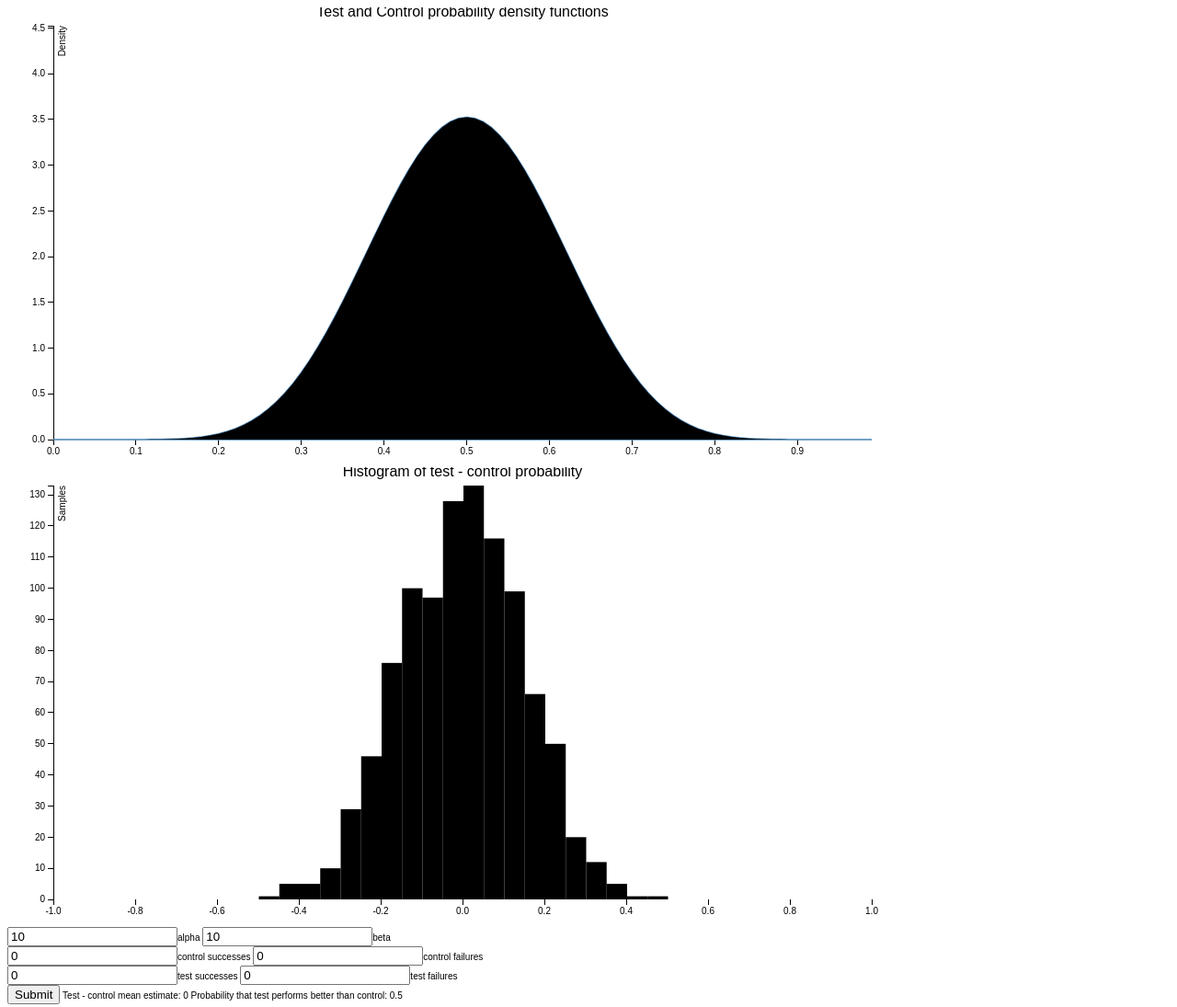
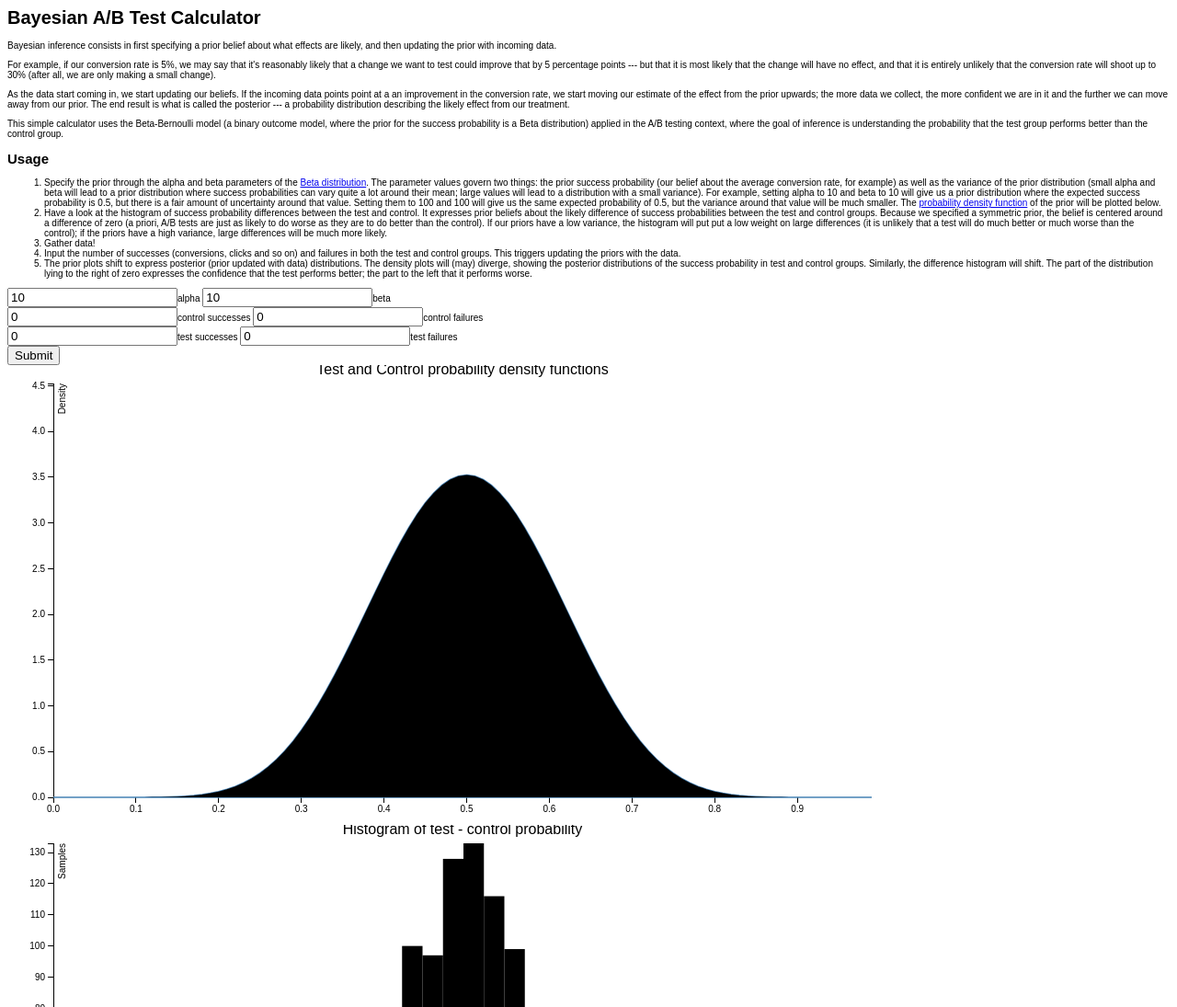
Before and after one commit to maciejkula/BayesianTestJS, a website: page calculator.html in a window 1280 px wide. Shown: the top 1095 px of the page at 92% size. Drawn offline with Linux system fonts and the light colour scheme.

Commit message:
Add some explanatory text.

```diff
--- a/calculator.html
+++ b/calculator.html
@@ -31,8 +31,29 @@ body {
 
 <BODY>
 
-<div id="pdfplot"></div>
-<div id="histogram"></div>
+
+
+<h1>Bayesian A/B Test Calculator</h1>
+
+<p>Bayesian inference consists in first specifying a prior belief about what effects are likely, and then updating the prior with incoming data.</p>
+
+<p>For example, if our conversion rate is 5%, we may say that it's reasonably likely that a change we want to test could improve that by 5 percentage points --- but that it is most likely that the change will have no effect, and that it is entirely unlikely that the conversion rate will shoot up to 30% (after all, we are only making a small change).</p>
+
+<p>As the data start coming in, we start updating our beliefs. If the incoming data points point at a an improvement in the conversion rate, we start moving our estimate of the effect from the prior upwards; the more data we collect, the more confident we are in it and the further we can move away from our prior. The end result is what is called the posterior --- a probability distribution describing the likely effect from our treatment.</p>
+
+<p>This simple calculator uses the Beta-Bernoulli model (a binary outcome model, where the prior for the success probability is a Beta distribution) applied in the A/B testing context, where the goal of inference is understanding the probability that the test group performs better than the control group.</p>
+
+<h2>Usage</h2>
+<ol>
+<li>Specify the prior through the alpha and beta parameters of the <a href="http://en.wikipedia.org/wiki/Beta_distribution">Beta distribution</a>. The parameter values govern two things: the prior success probability (our belief about the average conversion rate, for example) as well as the variance of the prior distribution (small alpha and beta will lead to a prior distribution where success probabilities can vary quite a lot around their mean; large values will lead to a distribution with a small variance). For example, setting alpha to 10 and beta to 10 will give us a prior distribution where the expected success probability is 0.5, but there is a fair amount of uncertainty around that value. Setting them to 100 and 100 will give us the same expected probability of 0.5, but the variance around that value will be much smaller. The <a href="http://en.wikipedia.org/wiki/Probability_density_function">probability density function</a> of the prior will be plotted below.
+<li>Have a look at the histogram of success probability differences between the test and control. It expresses prior beliefs about the likely difference of success probabilities between the test and control groups. Because we specified a symmetric prior, the belief is centered around a difference of zero (a priori, A/B tests are just as likely to do worse as they are to do better than the control). If our priors have a low variance, the histogram will put put a low weight on large differences (it is unlikely that a test will do much better or much worse than the control); if the priors have a high variance, large differences will be much more likely.
+<li>Gather data!
+<li>Input the number of successes (conversions, clicks and so on) and failures in both the test and control groups. This triggers updating the priors with the data.
+<li>The prior plots shift to express posterior (prior updated with data) distributions. The density plots will (may) diverge, showing the posterior distributions of the success probability in test and control groups. Similarly, the difference histogram will shift. The part of the distribution lying to the right of zero expresses the confidence that the test performs better; the part to the left that it performs worse.
+</ol>
+
+
+
 
 
 <input id="priorAlpha" value="10" type="number" min="0.1">alpha</input>
@@ -46,6 +67,9 @@ body {
 <br>
 <button id="submit">Submit</button>
 
+<div id="pdfplot"></div>
+<div id="histogram"></div>
+
 Test - control mean estimate: <span id="differenceMean">0</span>
 Probability that test performs better than control: <span id="testSuccessProbability">0.5</span>
 
```
